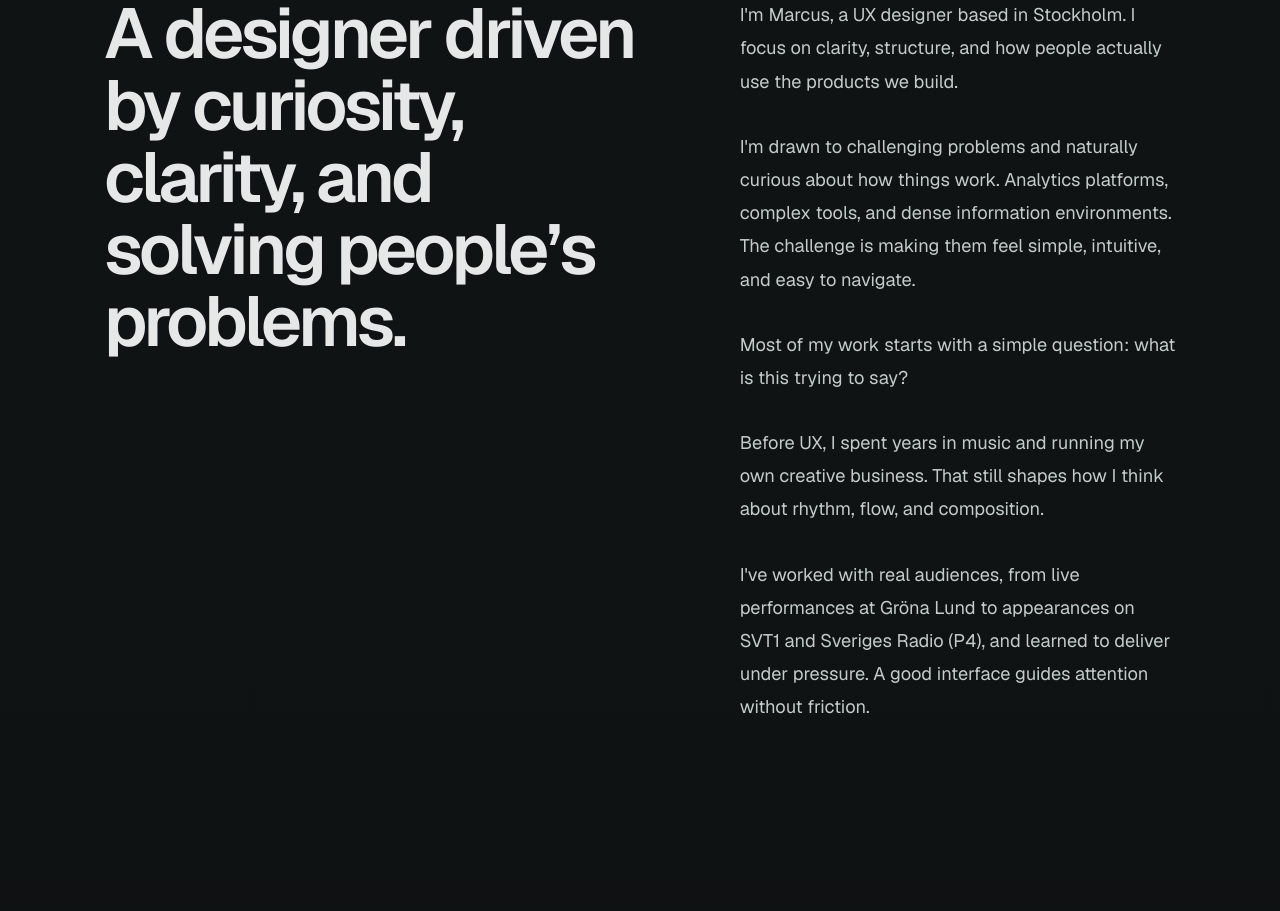
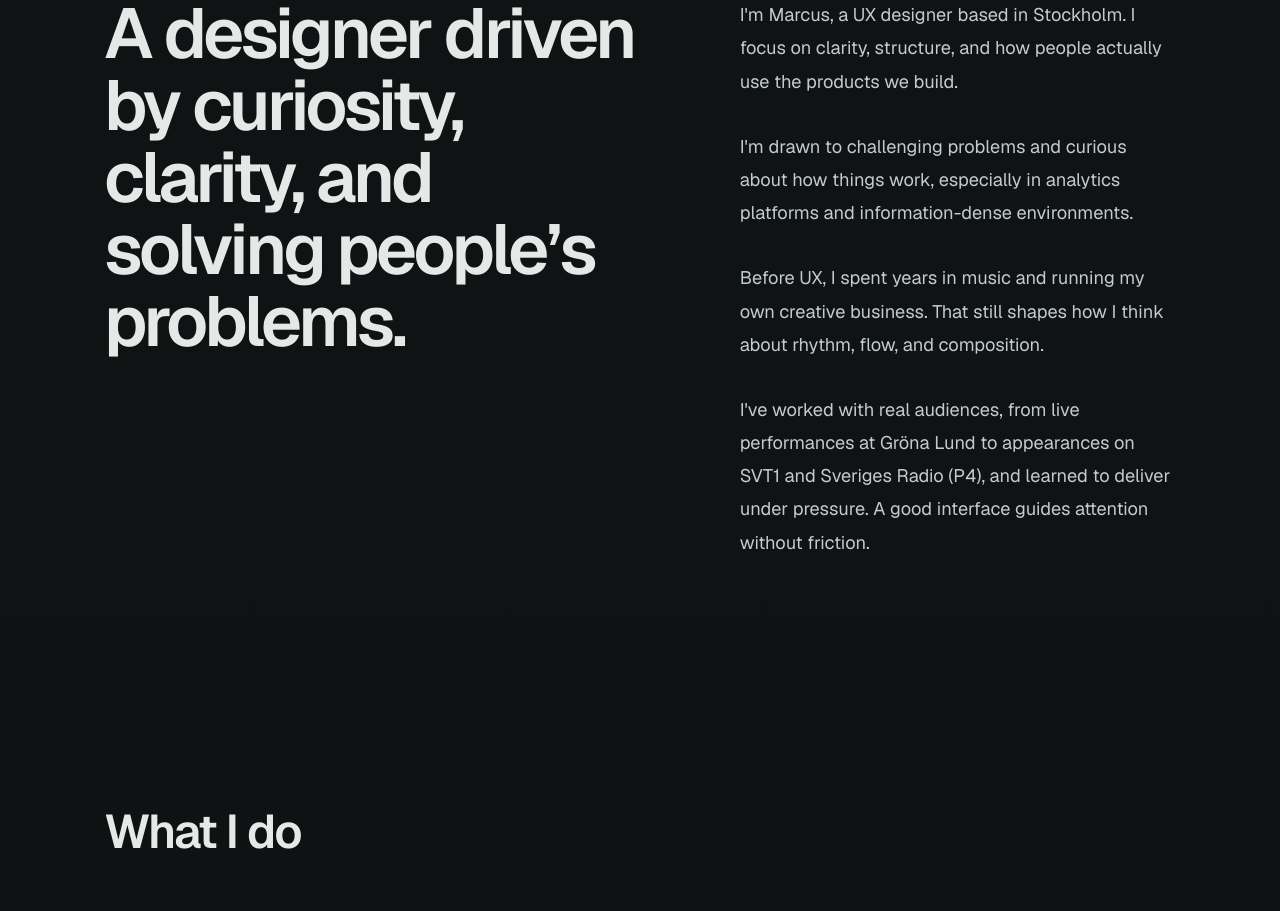
Before and after one commit to marcuswiman97/my-portfolio, a Next.js app: page / in a window 1280 px wide. Shown: the part 2060-2971 px from the top of the page. Built offline with nearby package versions, Linux system fonts and the light colour scheme.

Commit message:
Update About section

```diff
--- a/app/page.tsx
+++ b/app/page.tsx
@@ -180,15 +180,9 @@ export default function Home() {
               </p>
 
               <p>
-                I&apos;m drawn to challenging problems and naturally curious
-                about how things work. Analytics platforms, complex tools, and
-                dense information environments. The challenge is making them
-                feel simple, intuitive, and easy to navigate.
-              </p>
-
-              <p>
-                Most of my work starts with a simple question: what is this
-                trying to say?
+                I&apos;m drawn to challenging problems and curious about how
+                things work, especially in analytics platforms and
+                information-dense environments.
               </p>
 
               <p>
```
